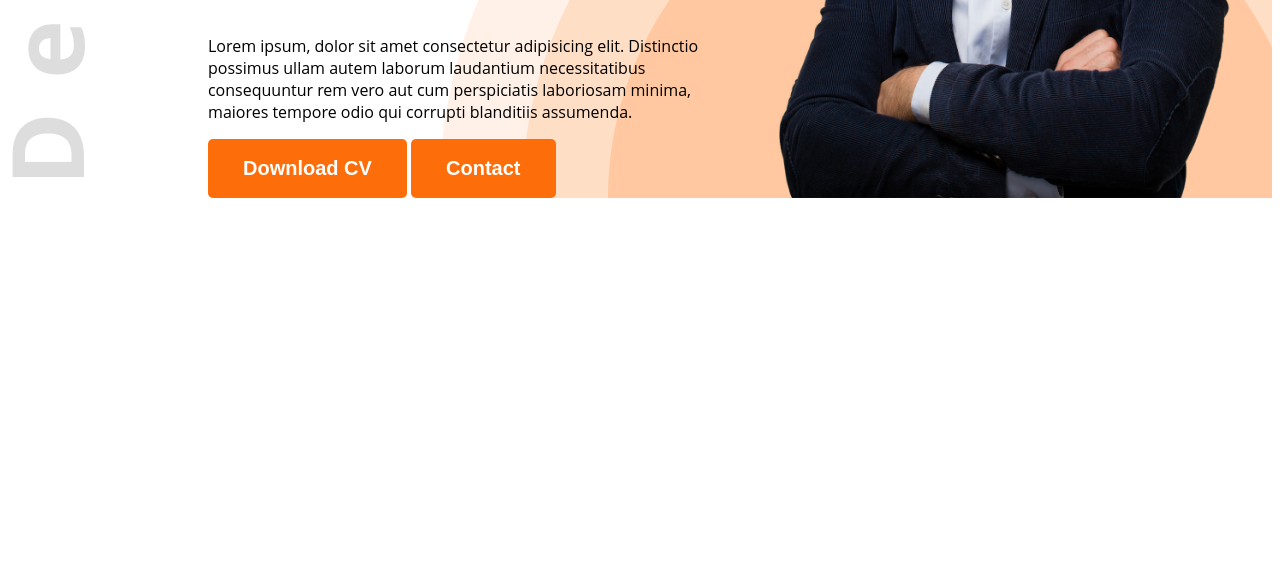
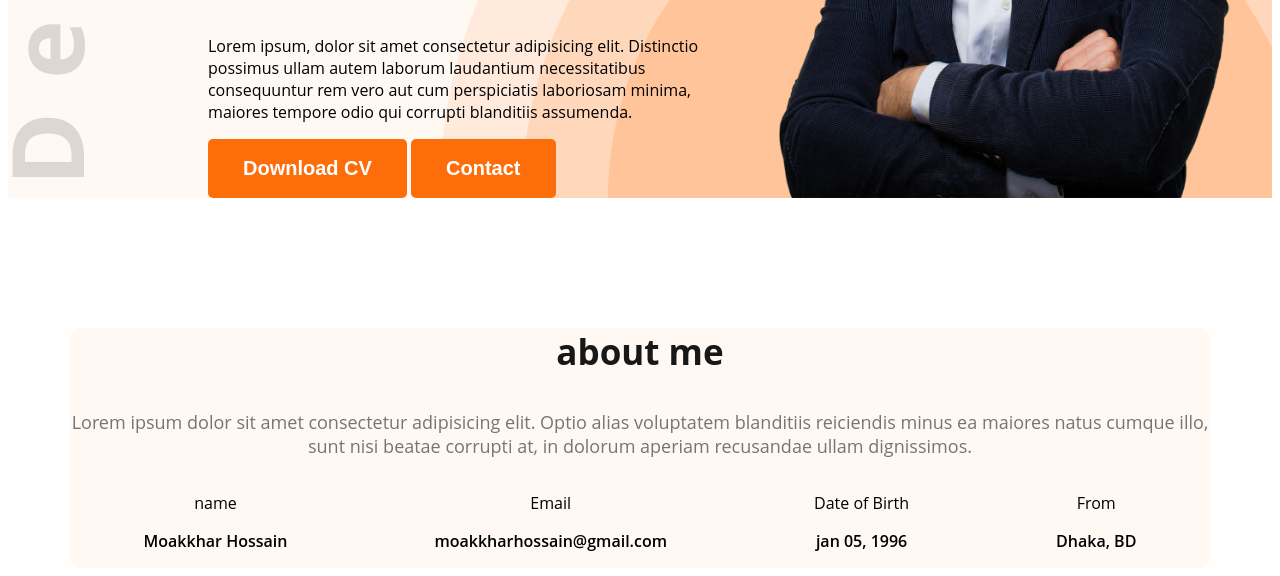
Before and after one commit to Moakkhar/my-first-portfolio-resources, a plain HTML site: page index.html in a window 1280 px wide. Shown: the part 594-1170 px from the top of the page. Before the commit the page ends 800 px from the top, so only its background shows below. Drawn offline with Linux system fonts and the light colour scheme.

Commit message:
added my second practice

```diff
--- a/index.html
+++ b/index.html
@@ -7,7 +7,7 @@
     <link rel="stylesheet" href="styles/portfolio.css">
 </head>
 <body class="open-sans-normal">
-    <header class="header">
+    <header class="header secondary-bg">
         <nav class="">
             <h3 class="nav-titel">Moakk<span class="tex-primary">h</span>ar</h3>
             <ul>
@@ -28,7 +28,29 @@
         </div>
     </header>
     <main>
-
+        <section class="about secondary-bg">
+            <h3 class="section-title">about me</h3>
+            <p class="section-description">Lorem ipsum dolor sit amet consectetur adipisicing elit. Optio alias voluptatem blanditiis reiciendis minus ea maiores natus cumque illo, sunt nisi beatae corrupti at, in dolorum aperiam recusandae ullam dignissimos.</p>
+            <div class="about-items">
+                <!-- .about-item*4>p.item-title+p.item-description -->
+                <div class="about-item">
+                    <p class="item-title">name</p>
+                    <p class="item-description">Moakkhar Hossain</p>
+                </div>
+                <div class="about-item">
+                    <p class="item-title">Email</p>
+                    <p class="item-description">moakkharhossain@gmail.com</p>
+                </div>
+                <div class="about-item">
+                    <p class="item-title">Date of Birth</p>
+                    <p class="item-description">jan 05, 1996</p>
+                </div>
+                <div class="about-item">
+                    <p class="item-title">From</p>
+                    <p class="item-description">Dhaka, BD</p>
+                </div>
+            </div>
+        </section>
     </main>
     <footer>
 
--- a/styles/portfolio.css
+++ b/styles/portfolio.css
@@ -9,6 +9,10 @@
   }
 
 /* Shared style */
+.secondary-bg{
+    background-color: #FFF8F3;
+}
+
 .header{
     background-image: url("../images/developer.png"), url("../images/header_bg.png");
     background-repeat: no-repeat;
@@ -42,6 +46,17 @@ nav ul{
     color: #474747;
 
 }
+.section-title{
+    font-size: 35px;
+    font-weight: bold;
+    color: #181818;
+}
+
+.section-description{
+    font-size: 18px;
+    color: #757575;
+}
+
 .btn-primary{
     background-color: #FD6E0A;
     font-weight: bold;
@@ -88,3 +103,23 @@ nav li a {
 .banner-pic{
     width: 500px;
 }
+/* main styles */
+main{
+    max-width: 1140px;
+    margin: 0 auto;
+}
+
+/* about styles */
+.about{
+    border-radius: 10px;
+    padding: 130 px 150px;
+    text-align: center;
+    margin-top: 130px;
+}
+.about-items{
+    display: flex;
+    justify-content: space-around;
+}
+.item-description{
+    font-weight: 600;
+}
```
